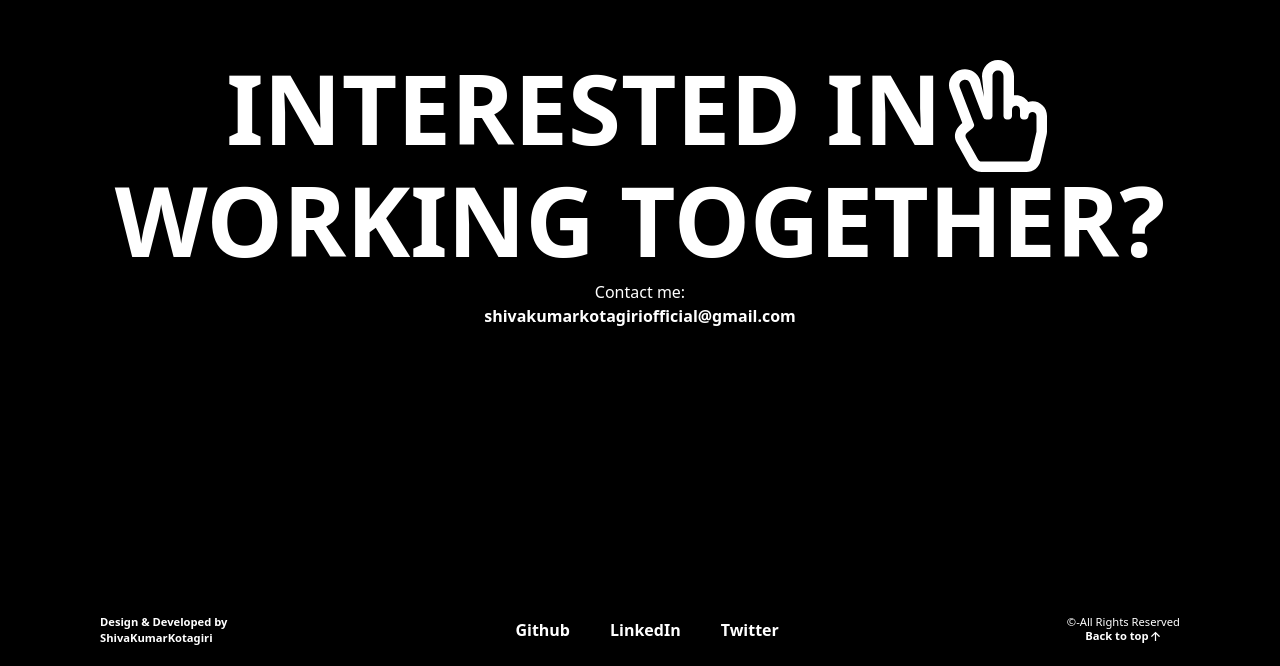
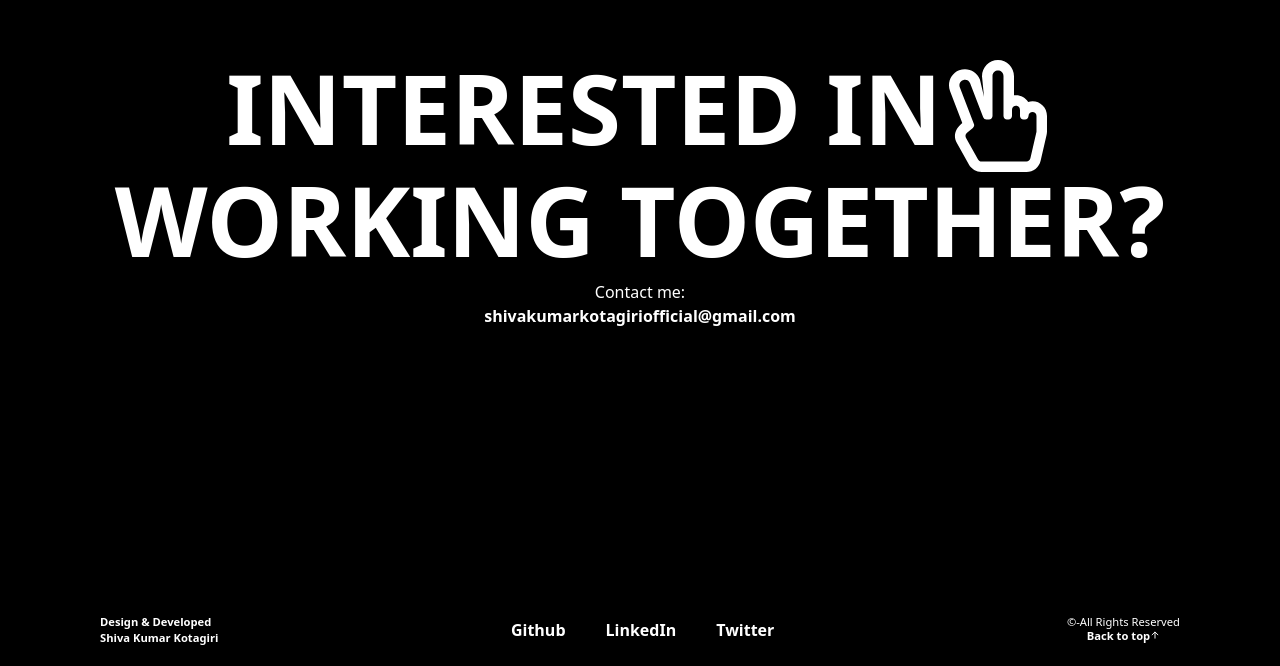
Before and after one commit to shivaKotagiri/Portfolio, a Next.js app: page / in a window 1280 px wide. Shown: the part 4348-5014 px from the top of the page. Built offline with nearby package versions, Linux system fonts and the light colour scheme.

Commit message:
little changes

```diff
--- a/components/backtotop.tsx
+++ b/components/backtotop.tsx
@@ -7,7 +7,7 @@ export default function() {
   const router = useRouter();
   return (
       <small onClick={() => router.push("/#home") } className="cursor-pointer flex justify-center leading-3 text-center font-semibold transform transition ease-in-out duration-300 hover:text-[#ff6f00]">
-          Back to top <IoArrowUpSharp size={13} />
+          Back to top <span className="hidden sm:inline-block"><IoArrowUpSharp size={10} /></span>
       </small>
   )
 }
--- a/components/footer.tsx
+++ b/components/footer.tsx
@@ -7,8 +7,8 @@ export default function() {
   return (
     <div className="flex px-7 md:px-10 lg:px-15 xl:px-25 justify-between w-full text-xs md:text-sm">
       <div className="font-semibold flex flex-col">
-        <small>Design & Developed by</small>
-        <small>ShivaKumarKotagiri</small>
+        <small>Design & Developed</small>
+        <small>Shiva Kumar Kotagiri</small>
       </div>
       <div className="flex justify-center items-center px-2">
         <div className="flex justify-center text-center font-semibold text-xs gap-2 sm:gap-3 sm:text-base  md:gap-10">
```
